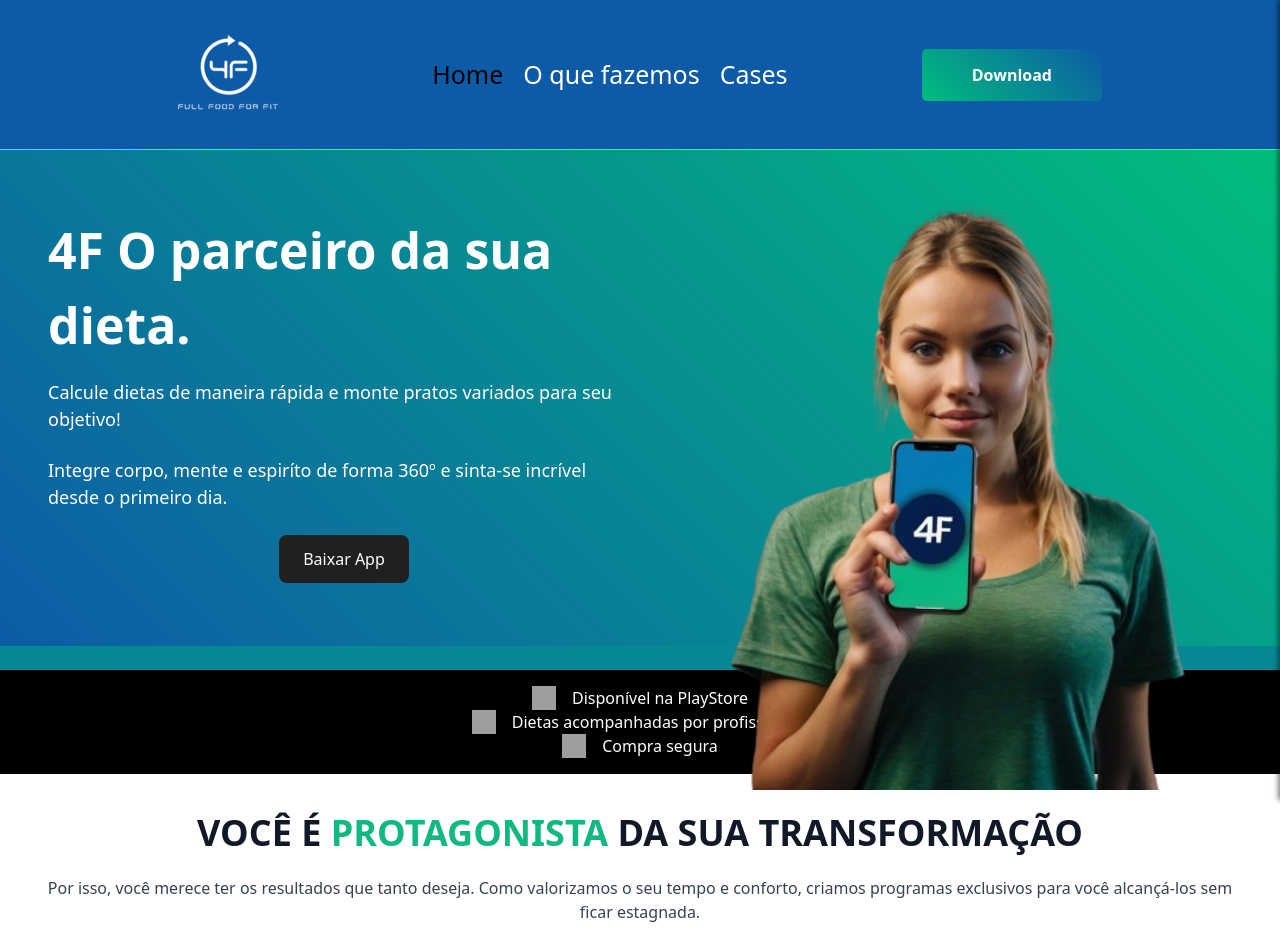
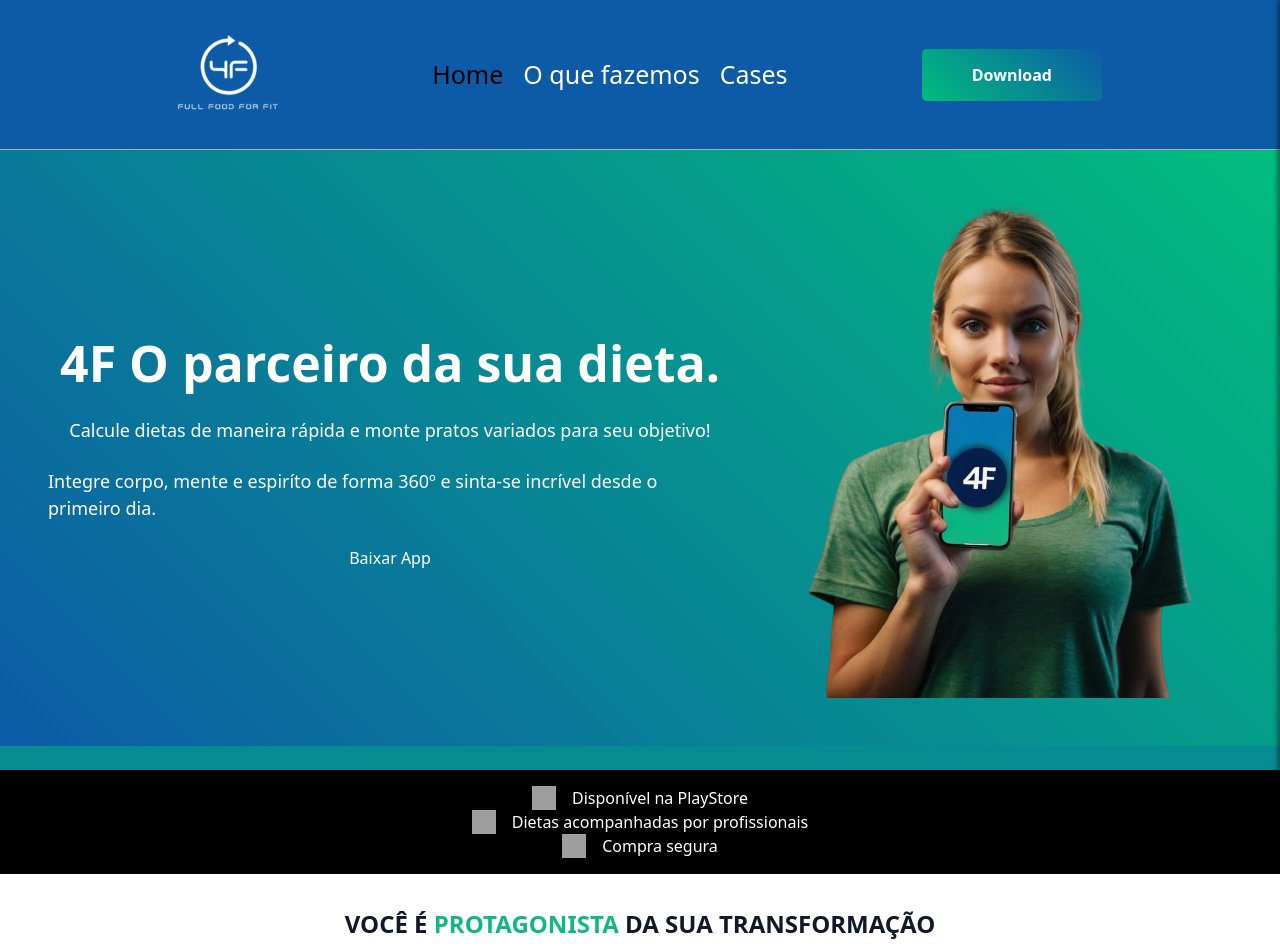
Before and after one commit to VictorMalveira/testey, a Next.js app: page / in a window 1280 px wide. Shown: the top 952 px of the page. Built offline with nearby package versions, Linux system fonts and the light colour scheme; grey boxes are pictures that could not be loaded.

Commit message:
atualizações /07

```diff
--- a/src/pages/components/button/button.module.scss
+++ b/src/pages/components/button/button.module.scss
@@ -10,38 +10,38 @@
     cursor: pointer;
     background-size: 200% 200%;
     animation: gradient 5s ease infinite;
-    transition: transform 0.3s ease, background 0.3s ease; /* Transições suaves para tamanho e gradiente */
-    background: linear-gradient(45deg, #01bd7d, #0d5ba6); /* Gradiente padrão */
+    transition: transform 0.3s ease, background 0.3s ease;
+    background: linear-gradient(45deg, #01bd7d, #0d5ba6);
 
     &:hover {
-        transform: scale(1.2); /* Aumenta o tamanho do botão ao passar o mouse */
-        background: linear-gradient(45deg, #0d5ba6, #01bd7d); /* Inverte as cores do gradiente ao passar o mouse */
+        transform: scale(1.2);
+        background: linear-gradient(45deg, #0d5ba6, #01bd7d);
     }
 
     @media (max-width: 1024px) {
-        font-size: 18px; /* Aumenta o tamanho da fonte em telas menores */
-        padding: 18px 60px; /* Aumenta o padding para telas menores */
+        font-size: 18px;
+        padding: 18px 60px;
         &:hover {
-            transform: scale(1.3); /* Aumenta o tamanho do botão ao passar o mouse em telas menores */
-            background: linear-gradient(45deg, #0d5ba6, #01bd7d); /* Inverte as cores do gradiente ao passar o mouse em telas menores */
+            transform: scale(1.3);
+            background: linear-gradient(45deg, #0d5ba6, #01bd7d);
         }
     }
 
     @media (max-width: 768px) {
-        font-size: 16px; /* Ajusta o tamanho da fonte para tablets */
-        padding: 15px 50px; /* Ajusta o padding para tablets */
+        font-size: 16px;
+        padding: 15px 50px;
         &:hover {
-            transform: scale(1.25); /* Aumenta o tamanho do botão ao passar o mouse em tablets */
-            background: linear-gradient(45deg, #0d5ba6, #01bd7d); /* Inverte as cores do gradiente ao passar o mouse em tablets */
+            transform: scale(1.25);
+            background: linear-gradient(45deg, #0d5ba6, #01bd7d);
         }
     }
 
     @media (max-width: 480px) {
-        font-size: 14px; /* Ajusta o tamanho da fonte para dispositivos móveis */
-        padding: 12px 40px; /* Ajusta o padding para dispositivos móveis */
+        font-size: 14px;
+        padding: 12px 40px;
         &:hover {
-            transform: scale(1.1); /* Aumenta o tamanho do botão ao passar o mouse em dispositivos móveis */
-            background: linear-gradient(45deg, #0d5ba6, #01bd7d); /* Inverte as cores do gradiente ao passar o mouse em dispositivos móveis */
+            transform: scale(1.1);
+            background: linear-gradient(45deg, #0d5ba6, #01bd7d);
         }
     }
 }
--- a/src/pages/components/navbar/navbar.module.scss
+++ b/src/pages/components/navbar/navbar.module.scss
@@ -13,7 +13,7 @@ $white-text: #ffffff;
 @mixin flexSpaceX2 {
   display: flex;
   align-items: center;
-  gap: 0.5rem; /* Espaçamento entre os itens */
+  gap: 0.5rem;
 }
 
 // Animação de Gradiente
@@ -29,60 +29,59 @@ $white-text: #ffffff;
   }
 }
 
-// Hero Section Styles
-// Hero Section Styles
+
+
 .heroContainer {
-  position: relative; /* Necessário para posicionar a imagem de fundo corretamente */
+  position: relative;
   @include flexCenter;
   background: linear-gradient(45deg, #01bd7d, #0d5ba6);
   color: $white-text;
   flex-direction: column;
-  padding: 1.5rem; /* p-6 */
-  animation: gradientAnimation 10s ease infinite; /* Animação contínua do gradiente */
+  padding: 1.5rem;
+  animation: gradientAnimation 10s ease infinite;
 
   @media (min-width: 768px) {
     flex-direction: row;
-    padding: 3rem; /* p-12 */
+    padding: 3rem;
   }
-
+}
   .heroText {
     @include flexCenter;
     flex-direction: column;
     flex: 1;
-    z-index: 1; /* Garante que o texto fique sobre a imagem */
+    z-index: 1;
 
     h1 {
-      font-size: 1.875rem; /* text-3xl */
+      font-size: 1.875rem;
       font-weight: bold;
-      margin-bottom: 1rem; /* mb-4 */
+      margin-bottom: 1rem;
 
       @media (min-width: 768px) {
-        font-size: 3.125rem; /* text-5xl */
+        font-size: 3.125rem;
       }
     }
 
     p {
-      margin-bottom: 1.5rem; /* mb-6 */
-      font-size: 1.125rem; /* text-lg */
-    }
+      margin-bottom: 1.5rem;
+      font-size: 1.125rem;
 
     button {
       background-color: rgb(32, 32, 32);
       color: $white-text;
-      padding: 0.75rem 1.5rem; /* py-3 px-6 */
-      border-radius: 0.5rem; /* rounded-lg */
+      padding: 0.75rem 1.5rem;
+      border-radius: 0.5rem;
       transition: background-color 0.3s ease;
 
       &:hover {
-        background-color: rgba(13, 91, 166, 0.8); /* hover:bg-[#0d5ba6]/80 */
+        background-color: rgba(13, 91, 166, 0.8);
       }
     }
   }
 
   .heroImage {
-    height: 400px; /* Define uma altura padrão para telas grandes */
+    height: 400px;
     flex: 1;
-    margin-top: 1.5rem; /* mt-6 */
+    margin-top: 1.5rem;
 
     @media (min-width: 768px) {
       margin-top: 0;
@@ -91,7 +90,7 @@ $white-text: #ffffff;
     img {
       width: 100%;
       height: auto;
-      border-radius: 0.5rem; /* rounded-lg */
+      border-radius: 0.5rem;
     }
   }
 }
@@ -100,7 +99,7 @@ $white-text: #ffffff;
 @media (max-width: 767px) {
   .heroContainer {
     .heroImage {
-      position: absolute; /* Posiciona a imagem como fundo */
+      position: absolute;
       top: 0;
       left: 0;
       width: 100%;
@@ -114,7 +113,7 @@ $white-text: #ffffff;
         left: 0;
         width: 100%;
         height: 100%;
-        object-fit: cover; /* Faz com que a imagem cubra o contêiner mantendo a proporção */
+        object-fit: cover;
         z-index: -1; /* Garante que a imagem esteja atrás do texto */
       }
     }
@@ -129,8 +128,8 @@ $white-text: #ffffff;
   flex-direction: column;
   background-color: $dark-bg;
   color: $white-text;
-  padding: 1rem; /* py-4 */
-  margin-top: 1.5rem; /* mt-6 */
+  padding: 1rem;
+  margin-top: 1.5rem;
   justify-content: space-around;
 
   .infoItem {
@@ -142,58 +141,56 @@ $white-text: #ffffff;
     }
 
     span {
-      margin-left: 0.5rem; /* Espaçamento entre ícone e texto */
+      margin-left: 0.5rem;
     }
   }
 }
 
 .container {
   background-color: #ffffff;
-  padding: 2rem; /* p-8 */
+  padding: 2rem;
 
   @media (prefers-color-scheme: dark) {
-    background-color: #1f2937; /* dark:bg-zinc-900 */
+    background-color: #1f2937;
   }
 }
 
 .title {
   text-align: center;
-  font-size: 1.5rem; /* text-2xl */
+  font-size: 1.5rem;
   font-weight: bold;
-  color: #111827; /* text-zinc-900 */
+  color: #111827;
 
   @media (prefers-color-scheme: dark) {
-    color: #f9fafb; /* dark:text-zinc-100 */
-  }
+    color: #f9fafb;
 
   @media (min-width: 768px) {
-    font-size: 2.25rem; /* md:text-4xl */
+    font-size: 2.25rem;
   }
-
+  }
   span {
-    color: #10b981; /* text-green-500 */
+    color: #10b981;
   }
 }
 
 .text {
   text-align: center;
-  color: #374151; /* text-zinc-700 */
-  margin-top: 1rem; /* mt-4 */
+  color: #374151;
+  margin-top: 1rem;
 
   @media (prefers-color-scheme: dark) {
-    color: #d1d5db; /* dark:text-zinc-300 */
+    color: #d1d5db;
   }
 }
 
 .imageContainer {
   display: flex;
   overflow-x: auto;
-  margin-top: 2rem; /* mt-8 */
-  gap: 1rem; /* space-x-4 */
+  margin-top: 2rem;
+  gap: 1rem;
   padding: 3px;
 }
-/* Adicionando a animação de deslocamento */
-/* Adicionando a animação de deslocamento contínuo */
+
 @keyframes slideRight {
     0% {
       transform: translateX(0);
@@ -205,10 +202,10 @@ $white-text: #ffffff;
 
   .imageContainer {
     display: flex;
-    overflow: hidden; /* Esconde as imagens que estão fora da área visível */
-    margin-top: 2rem; /* mt-8 em Tailwind */
-    gap: 1rem; /* space-x-4 em Tailwind */
-    position: relative; /* Necessário para o container com animação */
+    overflow: hidden;
+    margin-top: 2rem;
+    gap: 1rem;
+    position: relative;
   }
 
   .imageContainerInner {
@@ -228,15 +225,15 @@ $white-text: #ffffff;
 
 
 .button {
-  background-color: #10b981; /* bg-green-500 */
+  background-color: #10b981;
   color: #ffffff;
   font-weight: bold;
-  padding: 0.5rem 1rem; /* py-2 px-4 */
-  border-radius: 0.5rem; /* rounded-lg */
+  padding: 0.5rem 1rem;
+  border-radius: 0.5rem;
   transition: background-color 0.3s ease;
 
   &:hover {
-    background-color: #059669; /* hover:bg-green-600 */
+    background-color: #059669;
   }
 }
 
```
